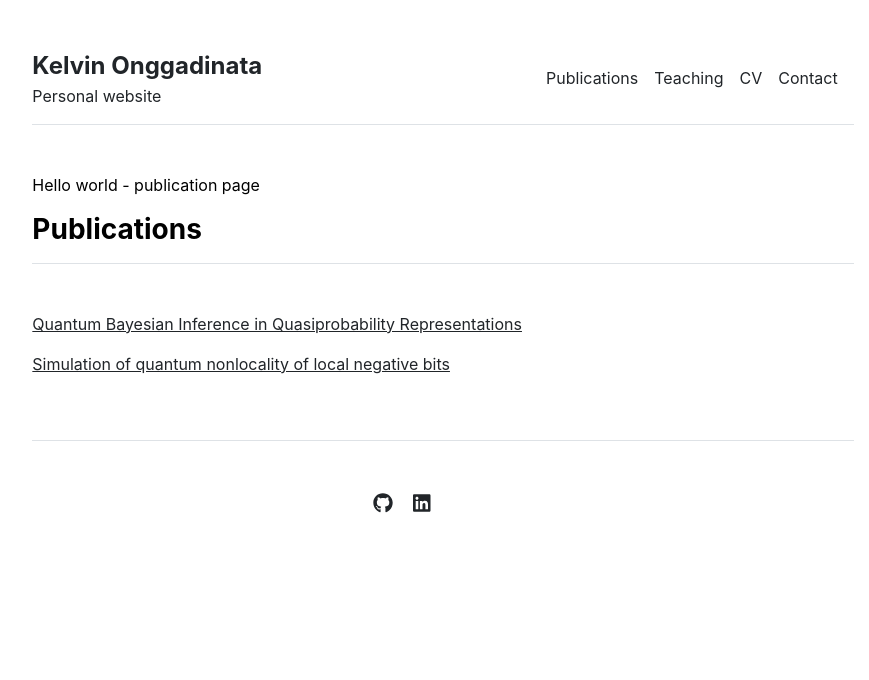
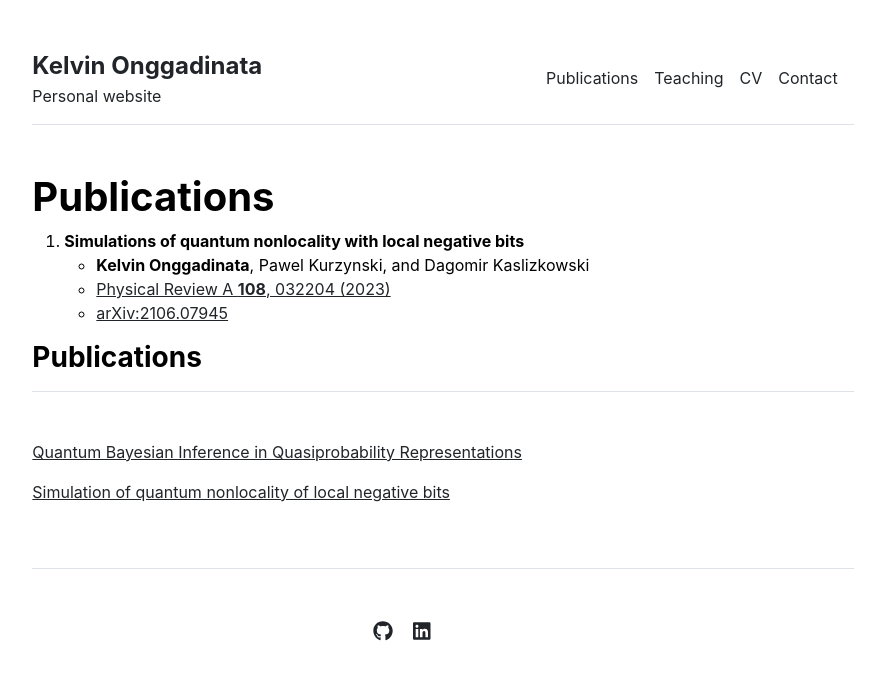
Before and after one commit to konggadinata/konggadinata.github.io, a Jekyll site: the page built from publications.md, in a window 1280 px wide. Shown: the top 680 px of the page, without its empty margins (197-1066 px from the left). Built offline with Jekyll 4.4.1, drawn with Linux system fonts in a browser that asks for light colours.

Commit message:
Update publication page

```diff
--- a/publications.md
+++ b/publications.md
@@ -3,4 +3,9 @@ layout: publications
 title: "Publications"
 ---
 
-Hello world - publication page
+# **Publications**
+
+1. **Simulations of quantum nonlocality with local negative bits**
+   - **Kelvin Onggadinata**, Pawel Kurzynski, and Dagomir Kaslizkowski
+   - [Physical Review A **108**, 032204 (2023)](https://journals.aps.org/pra/abstract/10.1103/PhysRevA.108.032204)
+   - [arXiv:2106.07945](https://arxiv.org/abs/2106.07945)
```
Also changed, not shown: _layouts/home.html (+0 -11 lines).
